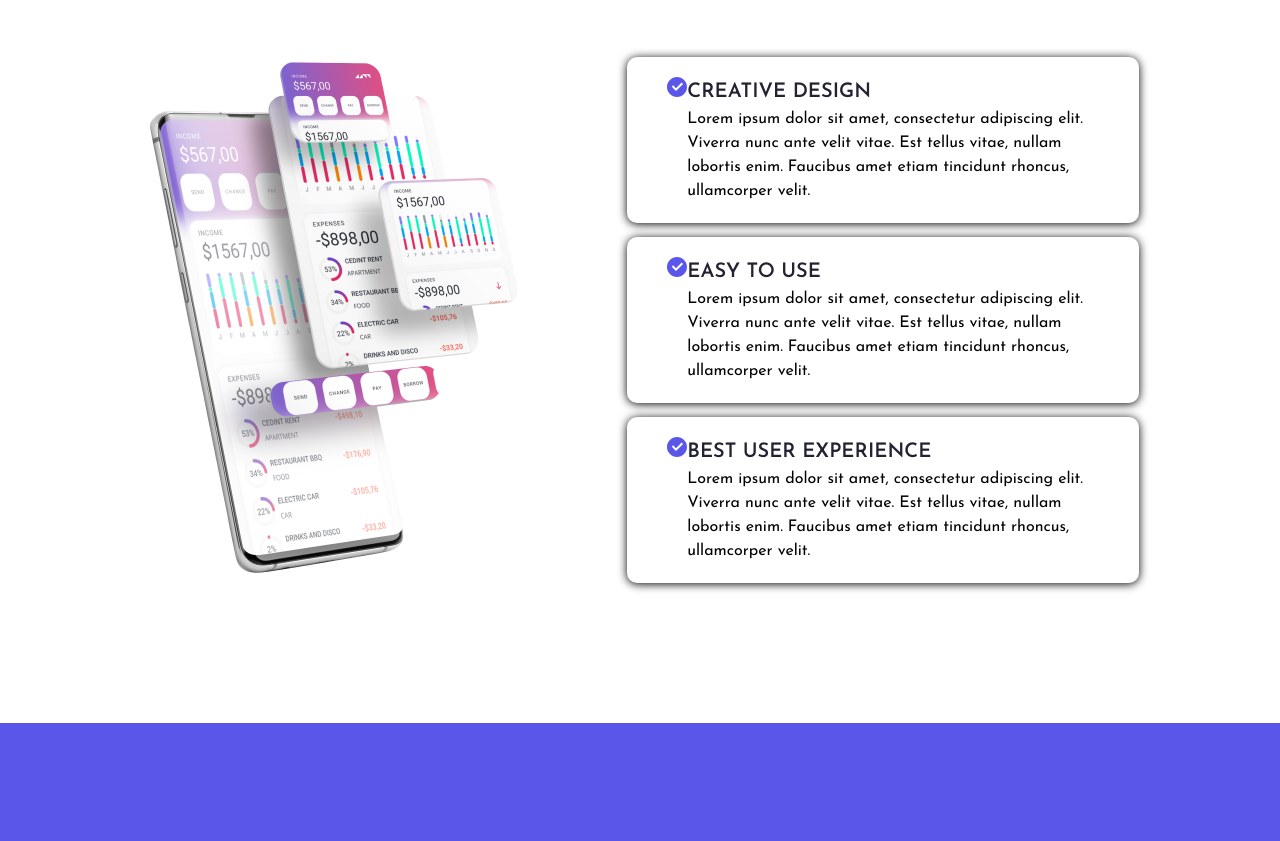
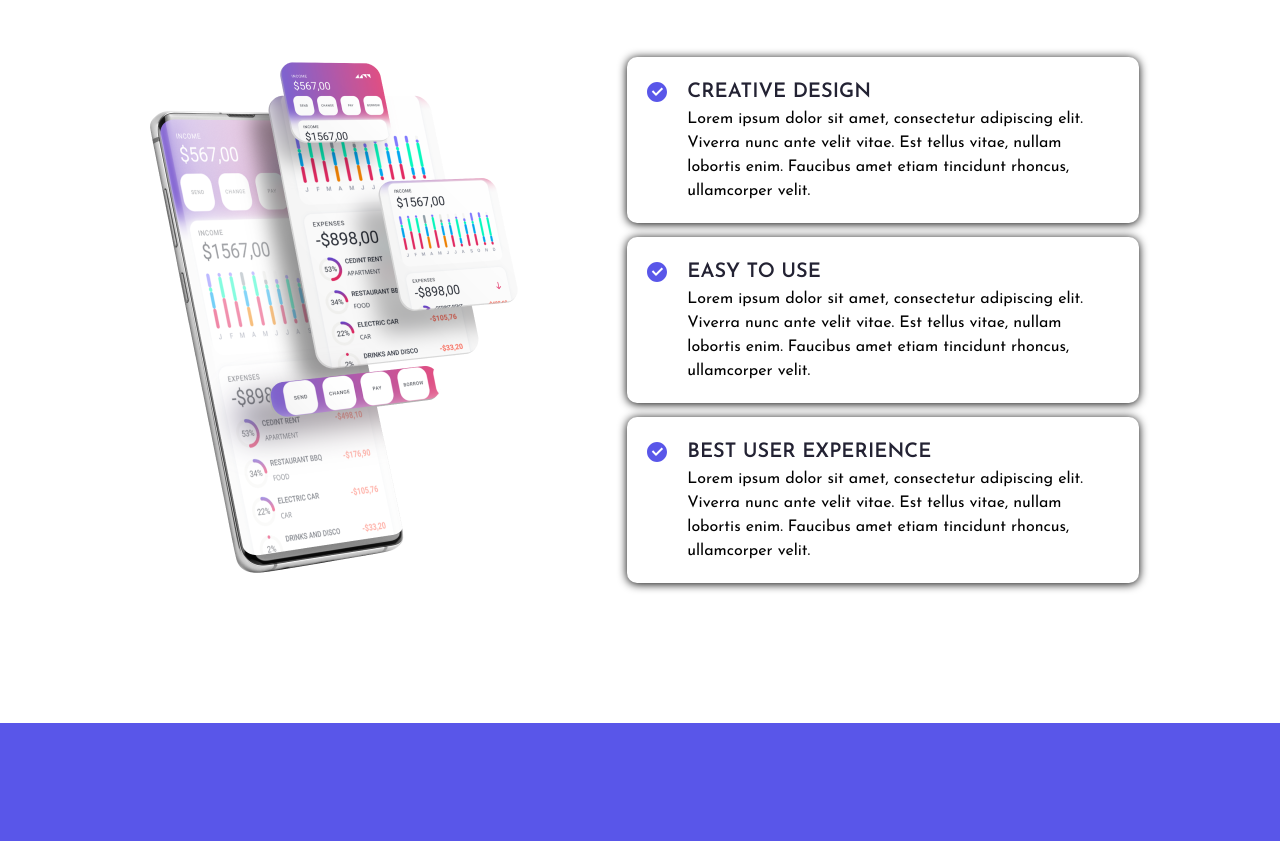
Before and after one commit to Javier-Valdez/Landing-Page-GM2, a plain HTML site: page index.html in a window 1280 px wide. Shown: the part 1341-2182 px from the top of the page. Drawn offline with Linux system fonts and the light colour scheme.

Commit message:
corrige margen de bullet en about-card

```diff
--- a/css/styles.css
+++ b/css/styles.css
@@ -19,6 +19,7 @@ a {
 .about-card {
     display: flex;
     flex-direction: row;
+    align-items: flex-start;
     width: 40vw;
     padding: 20px;
     background: #FFFFFF;
@@ -31,6 +32,10 @@ a {
     flex-direction: column;
     justify-content: space-between;
     height: 100%;
+}
+
+.about-card-content {
+    padding-left: 20px;
 }
 
 .about-card-title {
@@ -80,9 +85,7 @@ a {
 }
 
 .bullet {
-    width: 20px;
-    height: 20px;
-    margin-left: 20px;
+    margin-top: 5px;
 }
 
 .creative-h2 {
--- a/index.html
+++ b/index.html
@@ -100,21 +100,21 @@
             <div class="about-card-container">
                 <div class="about-card">
                     <img class="bullet" src="./img/icons/Vector bullet.svg" alt="bullet">
-                    <div>
+                    <div class="about-card-content">
                         <h4 class="about-card-title h4">Creative Design</h4>
                         <p class="about-card-text p">Lorem ipsum dolor sit amet, consectetur adipiscing elit. Viverra nunc ante velit vitae. Est tellus vitae, nullam lobortis enim. Faucibus amet etiam tincidunt rhoncus, ullamcorper velit.</p>
                     </div>
                 </div>
                 <div class="about-card">
                     <img class="bullet" src="./img/icons/Vector bullet.svg" alt="bullet">
-                    <div>
+                    <div class="about-card-content">
                         <h4 class="about-card-title h4">Easy To Use</h4>
                         <p class="about-card-text p">Lorem ipsum dolor sit amet, consectetur adipiscing elit. Viverra nunc ante velit vitae. Est tellus vitae, nullam lobortis enim. Faucibus amet etiam tincidunt rhoncus, ullamcorper velit.</p>
                     </div>
-                    </div>
+                </div>
                 <div class="about-card">
                     <img class="bullet" src="./img/icons/Vector bullet.svg" alt="bullet">
-                    <div>
+                    <div class="about-card-content">
                         <h4 class="about-card-title h4">Best User Experience</h4>
                         <p class="about-card-text p">Lorem ipsum dolor sit amet, consectetur adipiscing elit. Viverra nunc ante velit vitae. Est tellus vitae, nullam lobortis enim. Faucibus amet etiam tincidunt rhoncus, ullamcorper velit.</p>
                     </div>
```
